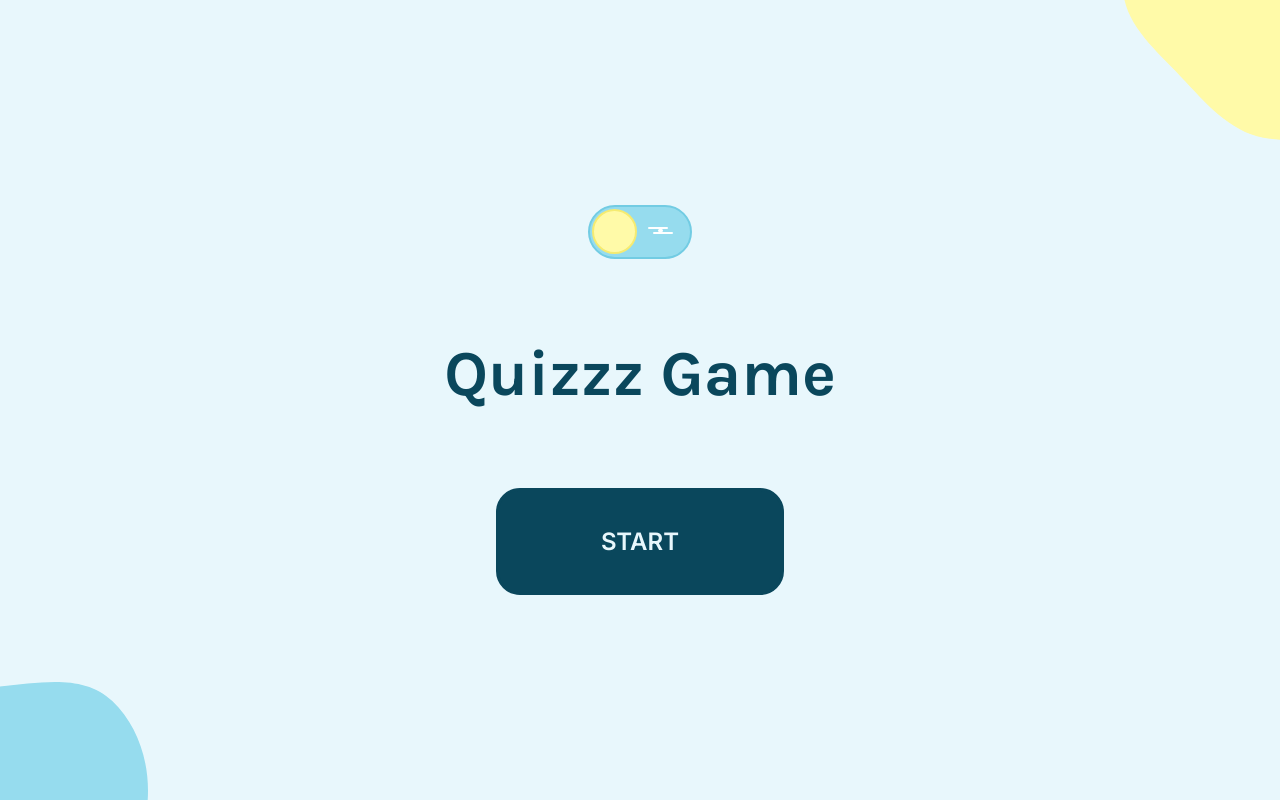
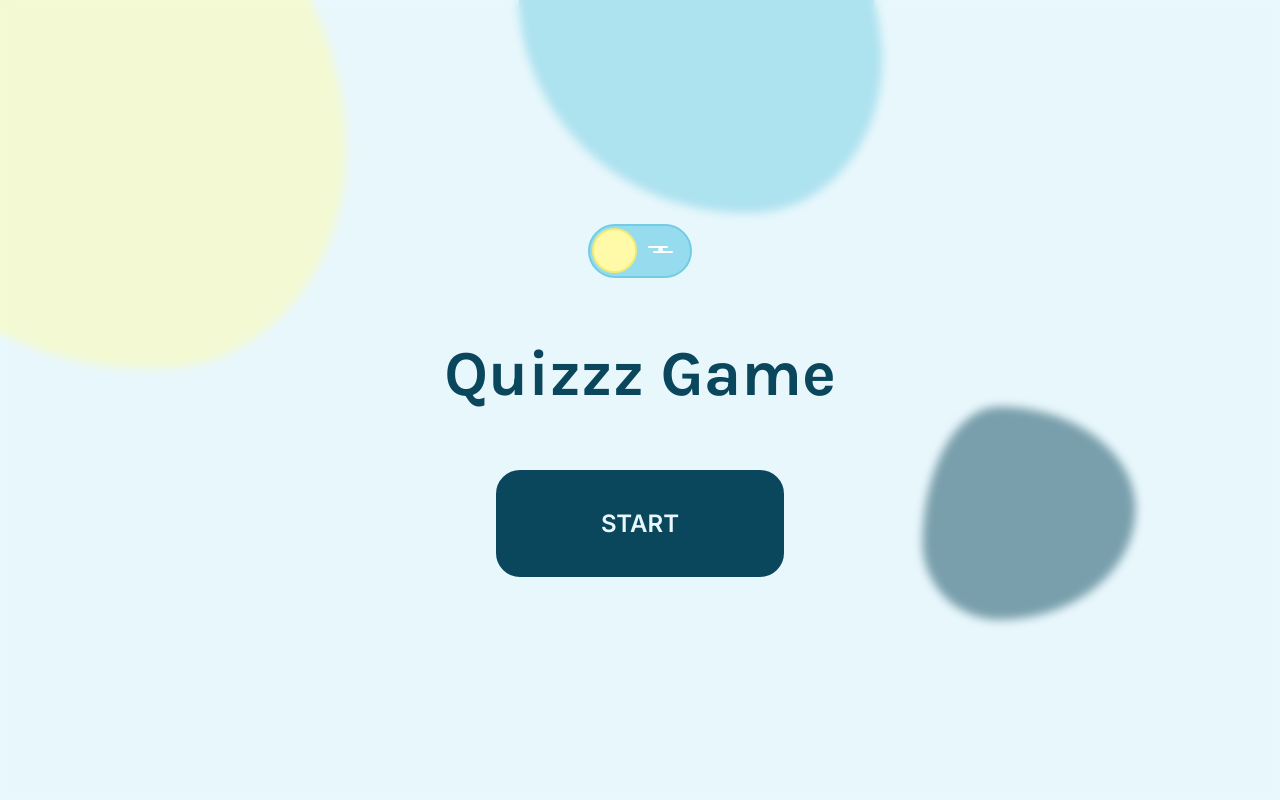
Before and after one commit to TatsianaBunevich/project_quizzz_game, a React (Vite) app: page / in a window 1280 px wide. Built offline with nearby package versions, Linux system fonts and the light colour scheme.

Commit message:
changed Blobs for the app

```diff
--- a/src/App.module.css
+++ b/src/App.module.css
@@ -6,18 +6,15 @@
   color: var(--color);
   background-color: var(--background-color);
   position: relative;
+  overflow: hidden;
 }
 
 .container {
-  --gap: 2.5em;
-
   display: flex;
   flex-direction: column;
-  align-items: center;
   justify-content: space-between;
   place-items: stretch;
-  margin: var(--gap) auto;
-  gap: var(--gap);
+  margin: 2.5em auto;
   padding: 0 1.25em;
   max-width: 400px;
   width: 100%;
@@ -25,6 +22,10 @@
 
 .start {
   justify-content: center;
+  backdrop-filter: blur(var(--blur-size));
+  z-index: 1;
+  max-width: 100%;
+  margin: 0;
 }
 
 @media (min-width: 992px) {
--- a/src/App.tsx
+++ b/src/App.tsx
@@ -1,6 +1,6 @@
 import { useState, useEffect } from 'react';
 import styles from './App.module.css';
-import Blob from './components/Blob/Blob';
+import Blobs from './components/Blobs/Blobs';
 import Toggle from './components/Toggle/Toggle';
 import { GameContextProvider } from './context/GameContext';
 import { QuizContextProvider } from './context/QuizContext';
@@ -26,11 +26,10 @@ const App = () => {
 		const newTheme = theme === Theme.LIGHT ? Theme.DARK : Theme.LIGHT;
 		setTheme(newTheme);
 	}
-	// TODO: animate blobs
+
 	return (
 		<div className={styles.app} data-theme={theme}>
-			<Blob theme={theme} play={isPlaying} position='top' width={isPlaying ? 162 : 194} height={isPlaying ? 187 : 197} />
-			<Blob theme={theme} play={isPlaying} position='bottom' width={isPlaying ? 65 : 148} height={isPlaying ? 62 : 118} />
+			<Blobs play={isPlaying} />
 			<div className={`${styles.container} ${isPlaying ? '' : styles.start}`}>
 				<header>
 					<Toggle theme={theme} onSwitchTheme={handleSwitchTheme} />
--- a/src/components/Blob/Blob.module.css
+++ /dev/null
@@ -1,30 +0,0 @@
-.blob {
-  position: absolute;
-}
-
-.blob.top {
-  top: 0;
-  right: 0;
-}
-
-.blob.bottom {
-  bottom: 0;
-  left: 0;
-  z-index: 1;
-}
-
-.blob.top.light path {
-  fill: #fffaa8;
-}
-
-.blob.top.dark path {
-  fill: #ffffff;
-}
-
-.blob.bottom.light path {
-  fill: #96dcee;
-}
-
-.blob.bottom.dark path {
-  fill: #6b7abb;
-}
--- a/src/components/Blob/Blob.tsx
+++ /dev/null
@@ -1,49 +0,0 @@
-import styles from './Blob.module.css';
-import { Theme } from '../../types';
-
-export type BlobProps = {
-	theme: Theme;
-	play: boolean;
-    position: 'top' | 'bottom';
-    width?: number;
-    height?: number;
-};
-
-const getPathData = (play: boolean, position: string) => {
-	const paths = {
-		play: {
-			top: "M99.4095 71.3947C71.1213 40.8507 33.3179 11.7816 37.1727 -29.6933C41.4394 -75.599 75.854 -115.359 118.419 -133.133C158.797 -149.994 206.035 -140.256 241.822 -115.149C271.947 -94.0141 272.823 -53.8756 282.141 -18.271C292.17 20.0508 318.521 60.8106 296.501 93.7792C273.539 128.159 224.991 133.432 183.931 128.768C148.318 124.723 123.751 97.6768 99.4095 71.3947Z",
-			bottom: "M-38.919 2.96445C-10.8241 1.07254 20.4975 -5.87426 40.8434 11.5469C63.3629 30.8293 69.9281 62.0589 61.4141 88.8747C53.3376 114.313 28.2818 132.992 -0.0909882 140.475C-23.9759 146.775 -45.6063 132.093 -68.3914 123.11C-92.9153 113.441 -125.606 110.575 -133.794 87.7612C-142.333 63.9714 -124.677 39.0277 -104.912 21.3621C-87.7687 6.03978 -63.0936 4.59238 -38.919 2.96445Z"
-		},
-		default: {
-			top: "M99.4095 81.3947C71.1213 50.8508 33.3179 21.7816 37.1727 -19.6933C41.4394 -65.599 75.854 -105.359 118.419 -123.133C158.797 -139.994 206.035 -130.256 241.822 -105.149C271.947 -84.0141 272.823 -43.8756 282.141 -8.27104C292.17 30.0508 318.521 70.8106 296.501 103.779C273.538 138.159 224.991 143.432 183.931 138.768C148.318 134.723 123.751 107.677 99.4095 81.3947Z",
-			bottom: "M-5.55191 4.90596C35.9614 1.77498 82.2425 -9.72149 112.306 19.1094C145.581 51.0203 155.282 102.703 142.701 147.081C130.767 189.18 93.7448 220.092 51.8208 232.476C16.5281 242.902 -15.4332 218.605 -49.1007 203.738C-85.3375 187.737 -133.641 182.993 -145.741 145.239C-158.358 105.868 -132.269 64.5881 -103.064 35.3528C-77.7328 9.99541 -41.2727 7.60006 -5.55191 4.90596Z"
-		}
-	};
-
-	return play ? (position === 'top' ? paths.play.top : paths.play.bottom) : (position === 'top' ? paths.default.top : paths.default.bottom);
-};
-
-const Blob = ({ theme, play, position, width, height }: BlobProps) => {
-	const blobClasses = `${styles.blob} ${styles[theme]} ${styles[position]}`;
-	const d = getPathData(play, position);
-
-	return (
-		<svg
-			width={width}
-			height={height}
-			viewBox={`0 0 ${width} ${height}`}
-			fill="none"
-			xmlns="http://www.w3.org/2000/svg"
-			className={blobClasses}
-		>
-			<path
-				fillRule="evenodd"
-				clipRule="evenodd"
-				d={d}
-			/>
-		</svg>
-	);
-};
-
-export default Blob;
--- /dev/null
+++ b/src/components/Blobs/Blobs.module.css
@@ -0,0 +1,128 @@
+.blobsContainer {
+  position: fixed;
+  top: 0;
+  left: 0;
+  width: 100%;
+  height: 100%;
+}
+
+.startBlob {
+  border-radius: 30% 50% 20% 40%;
+  opacity: 0.5;
+  position: absolute;
+}
+
+.startBlob.one {
+  background: var(--color);
+  height: 200px;
+  width: 200px;
+  left: 70%;
+  top: 50%;
+  animation: transform 20s ease-in-out infinite both alternate,
+    movement_one 40s ease-in-out infinite both;
+}
+
+.startBlob.two {
+  background: var(--blob-color);
+  height: 500px;
+  width: 500px;
+  left: -200px;
+  top: -150px;
+  transform: rotate(-180deg);
+  animation: transform 30s ease-in-out infinite both alternate,
+    movement_two 60s ease-in-out infinite both;
+}
+
+.startBlob.three {
+  background: var(--border-color);
+  height: 350px;
+  width: 350px;
+  left: 500px;
+  top: -150px;
+  transform: rotate(-180deg);
+  animation: transform 30s ease-in-out infinite both alternate,
+    movement_two 60s ease-in-out infinite both;
+}
+
+@keyframes transform {
+  0%,
+  100% {
+    border-radius: 33% 67% 70% 30% / 30% 30% 70% 70%;
+  }
+  20% {
+    border-radius: 37% 63% 51% 49% / 37% 65% 35% 63%;
+  }
+  40% {
+    border-radius: 36% 64% 64% 36% / 64% 48% 52% 36%;
+  }
+  60% {
+    border-radius: 37% 63% 51% 49% / 30% 30% 70% 70%;
+  }
+  80% {
+    border-radius: 40% 60% 42% 58% / 41% 51% 49% 59%;
+  }
+}
+
+@keyframes movement_one {
+  0%,
+  100% {
+    transform: none;
+  }
+  50% {
+    transform: translate(50%, 20%) rotateY(10deg) scale(1.2);
+  }
+}
+
+@keyframes movement_two {
+  0%,
+  500% {
+    transform: none;
+  }
+  50% {
+    transform: translate(50%, 20%) rotate(-200deg) scale(1.2);
+  }
+}
+
+.playBlob {
+  position: absolute;
+  content: "";
+  opacity: 0.5;
+  border-radius: 55% 35% 48% 30% / 40% 40% 70% 6%;
+  will-change: border-radius, transform, opacity;
+  animation: 10s linear infinite blob-changes;
+}
+
+.playBlob.one {
+  right: -5em;
+  top: -6em;
+  width: 20em;
+  height: 15em;
+  background: var(--blob-color);
+}
+
+.playBlob.two {
+  left: -8em;
+  bottom: -10em;
+  width: 18em;
+  height: 18em;
+  background: var(--button-bg-color);
+}
+
+@keyframes blob-changes {
+  0%,
+  100% {
+    border-radius: 42% 58% 70% 30% / 45% 45% 55% 55%;
+    transform: translate3d(0, 0, 0) rotateZ(0.01deg);
+  }
+  35% {
+    border-radius: 70% 30% 46% 54% / 30% 29% 71% 70%;
+    transform: translate3d(0, 5px, 0) rotateZ(0.01deg);
+  }
+  50% {
+    transform: translate3d(0, 0, 0) rotateZ(0.01deg);
+  }
+  65% {
+    border-radius: 100% 60% 60% 100% / 100% 100% 60% 60%;
+    transform: translate3d(0, -3px, 0) rotateZ(0.01deg);
+  }
+}
--- /dev/null
+++ b/src/components/Blobs/Blobs.tsx
@@ -0,0 +1,22 @@
+import styles from './Blobs.module.css'
+
+export const Blobs = ({ play }: { play: boolean }) => {
+	if (play) {
+		return (
+			<>
+				<div className={`${styles.playBlob} ${styles.one}`}></div>
+				<div className={`${styles.playBlob} ${styles.two}`}></div>
+			</>
+		)
+	} else {
+		return (
+			<div className={styles.blobsContainer}>
+				<div className={`${styles.startBlob} ${styles.one}`}></div>
+				<div className={`${styles.startBlob} ${styles.two}`}></div>
+				<div className={`${styles.startBlob} ${styles.three}`}></div>
+			</div>
+		)
+	}
+}
+
+export default Blobs;
--- a/src/components/Question/Question.module.css
+++ b/src/components/Question/Question.module.css
@@ -1,11 +1,14 @@
 .question {
-  grid-gap: 1em;
   text-align: center;
   display: none;
+  padding: 1em 0;
 }
 
 .question.active {
   display: grid;
+}
+
+.question:not(.allShown).active {
   animation: show 1s;
 }
 
@@ -28,16 +31,12 @@
 .questionTitle {
   border: 1px solid var(--button-color);
   border-radius: 0.75em;
-  padding: 2em;
+  padding: 2em 1em;
   margin: 1em 0;
 }
 
 .questionShownNumber {
   display: none;
-}
-
-.question.allShown {
-  padding: 2em 0;
 }
 
 .question.allShown:not(:last-child) {
@@ -82,7 +81,7 @@
 }
 
 .blur {
-  backdrop-filter: blur(5px);
+  backdrop-filter: blur(var(--blur-size));
   position: absolute;
   width: 100%;
   height: 100%;
--- a/src/components/Question/Question.tsx
+++ b/src/components/Question/Question.tsx
@@ -14,8 +14,8 @@ type QuestionProps = {
 
 const Question = ({ quizItem, id, selectedAnswer, onSelectAnswer }: QuestionProps) => {
 	const { activeQuestionId, isAnswersShown } = useContext(QuizContext);
-
-	const applyQuestionClasses = () => {
+	// TODO: sort answers here, remove sending request from GameContext
+	const questionClasses = () => {
 		if (activeQuestionId === id && !isAnswersShown) {
 			return styles.active;
 		}
@@ -55,7 +55,7 @@ const Question = ({ quizItem, id, selectedAnswer, onSelectAnswer }: QuestionProp
 	const answerClasses = isAnswersShown ? showAnswers(selectedAnswer) : {};
 	//  TODO: add popup
 	return (
-		<div className={`${styles.question} ${applyQuestionClasses()}`}>
+		<div className={`${styles.question} ${questionClasses()}`}>
 			<div className={styles.questionNumber}>{id+1}</div>
 			<h2 className={styles.questionTitle}>
 				<span className={styles.questionShownNumber}>{id+1}</span>
--- a/src/components/Settings/Settings.module.css
+++ b/src/components/Settings/Settings.module.css
@@ -23,7 +23,7 @@
 }
 
 .overflowHidden .overflow {
-  height: 0;
+  display: none;
 }
 
 .option {
@@ -76,3 +76,12 @@
   font-weight: 700;
   margin-top: 1em;
 }
+
+@media (min-width: 992px) {
+  .category {
+    height: auto;
+  }
+  .overflow {
+    display: none;
+  }
+}
--- a/src/index.css
+++ b/src/index.css
@@ -4,6 +4,8 @@
   --button-bg-color: #6b7abb;
   --border-color: #5d6baa;
   --button-color: var(--color);
+  --blob-color: #ffffff;
+  --blur-size: 5px;
 
   --normal-color: #fce795;
   --good-color: #91c483;
@@ -32,6 +34,7 @@
   --button-bg-color: #96dcee;
   --border-color: #72cce3;
   --button-color: var(--color);
+  --blob-color: #fffaa8;
 }
 
 [data-theme="dark"] {
@@ -40,6 +43,7 @@
   --button-bg-color: #6b7abb;
   --border-color: #5d6baa;
   --button-color: var(--color);
+  --blob-color: #ffffff;
 }
 
 /* a {
@@ -80,6 +84,7 @@ h2 {
 h1 {
   font-size: 4em;
   text-align: center;
+  margin: 1em 0;
 }
 
 h2 {
@@ -124,6 +129,7 @@ button:disabled {
     --button-bg-color: #96dcee;
     --border-color: #72cce3;
     --button-color: var(--color);
+    --blob-color: #fffaa8;
   }
 
   /* a:hover {
```
